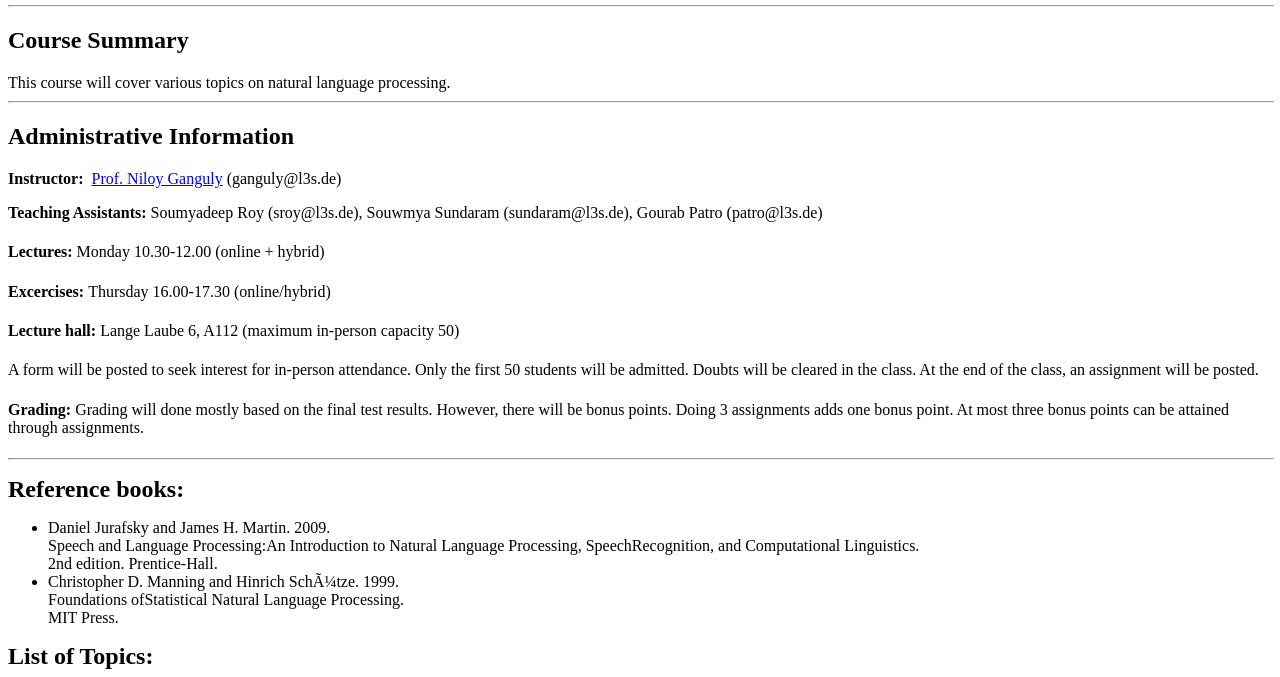
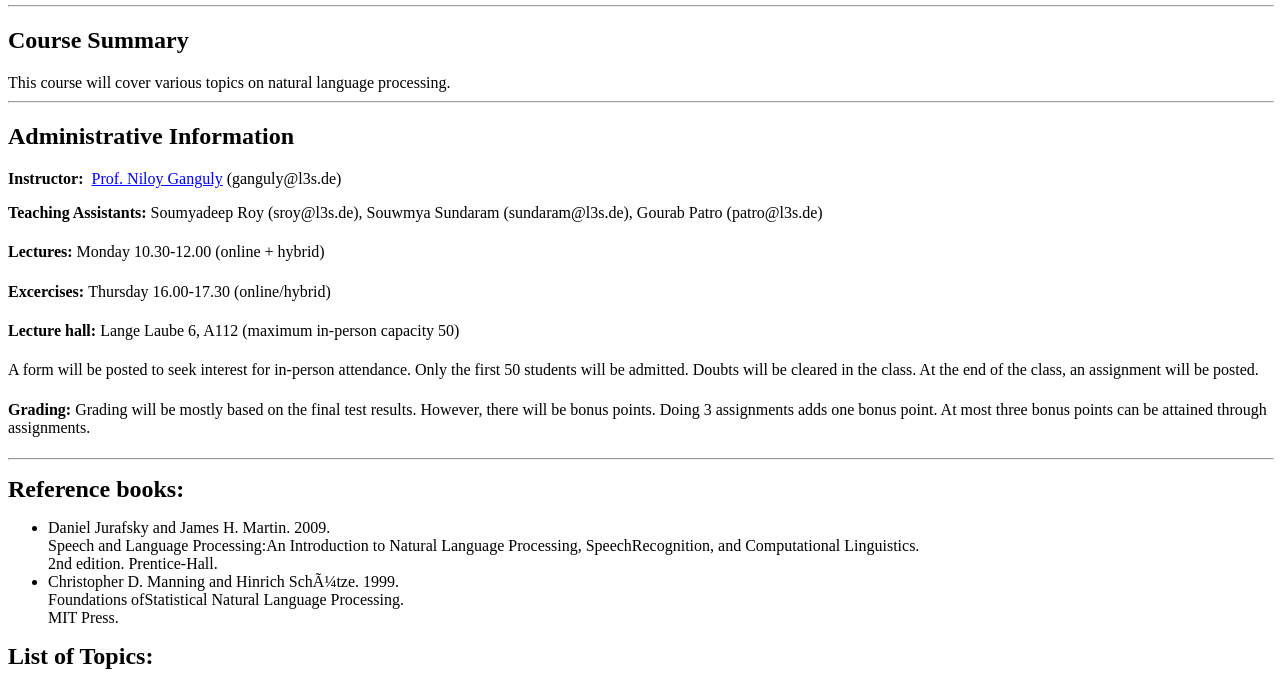
Before and after one commit to CNeRG-IITKgp/nlp, a plain HTML site: page course/index.html in a window 1280 px wide. Shown: the part 123-800 px from the top of the page. Drawn offline with Linux system fonts and the light colour scheme.

Commit message:
Update index.html

```diff
--- a/course/index.html
+++ b/course/index.html
@@ -380,7 +380,7 @@ italic"><o:p></o:p></span></span></i></p>
 
 A form will be posted to seek interest for in-person attendance. Only the first 50 students will be admitted. Doubts will be cleared in the class. At the end of the class, an assignment will be posted.
 
-<h4>Grading: <span style="font-weight:normal"> Grading will done mostly based on the final test results. However, there will be bonus points. Doing 3 assignments adds one bonus point. At most three bonus points can be attained through assignments. </span> </h4>
+<h4>Grading: <span style="font-weight:normal"> Grading will be mostly based on the final test results. However, there will be bonus points. Doing 3 assignments adds one bonus point. At most three bonus points can be attained through assignments. </span> </h4>
 <div class="MsoNormal" align="center" style="text-align:center">
 
 <hr size="2" width="100%" align="center">
```
